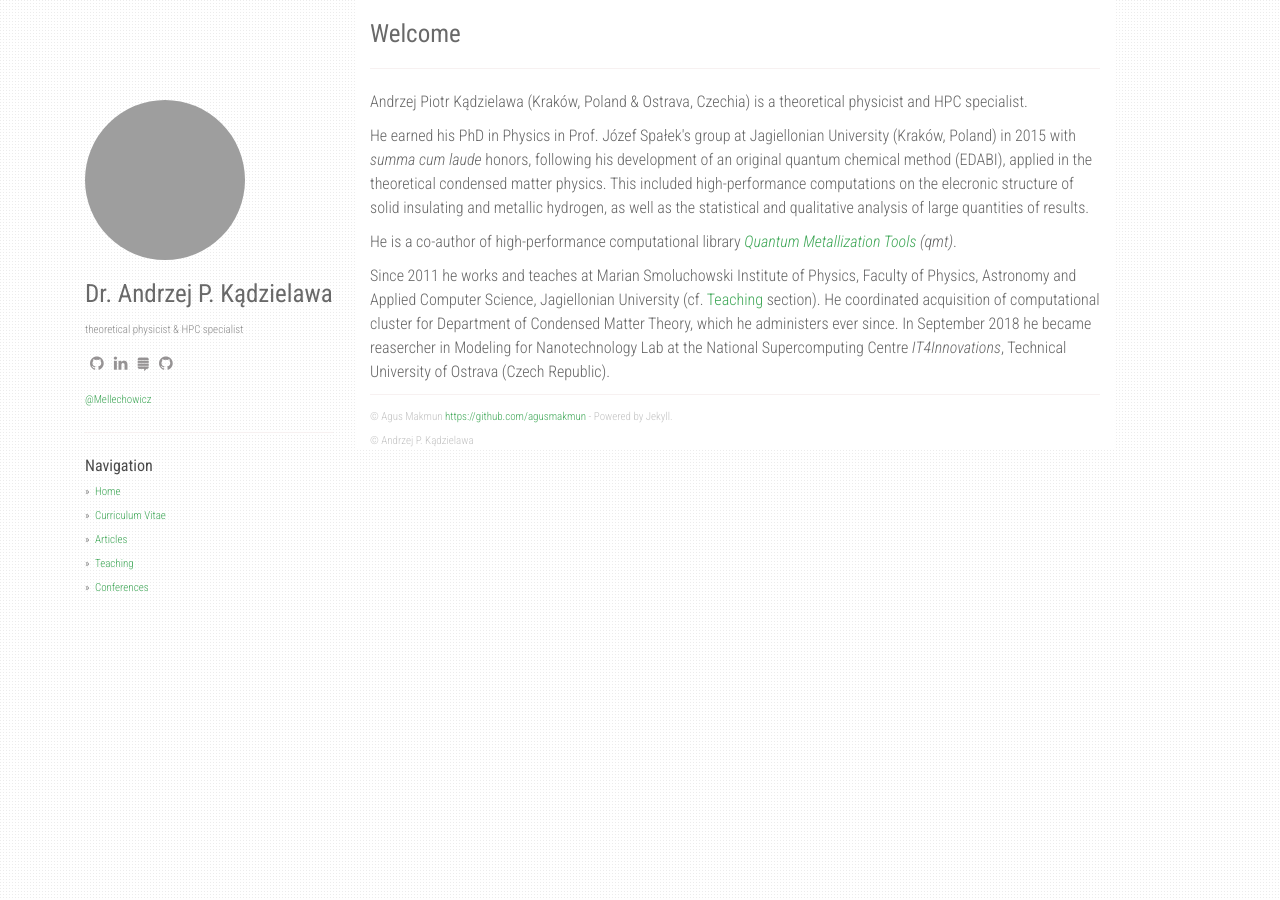
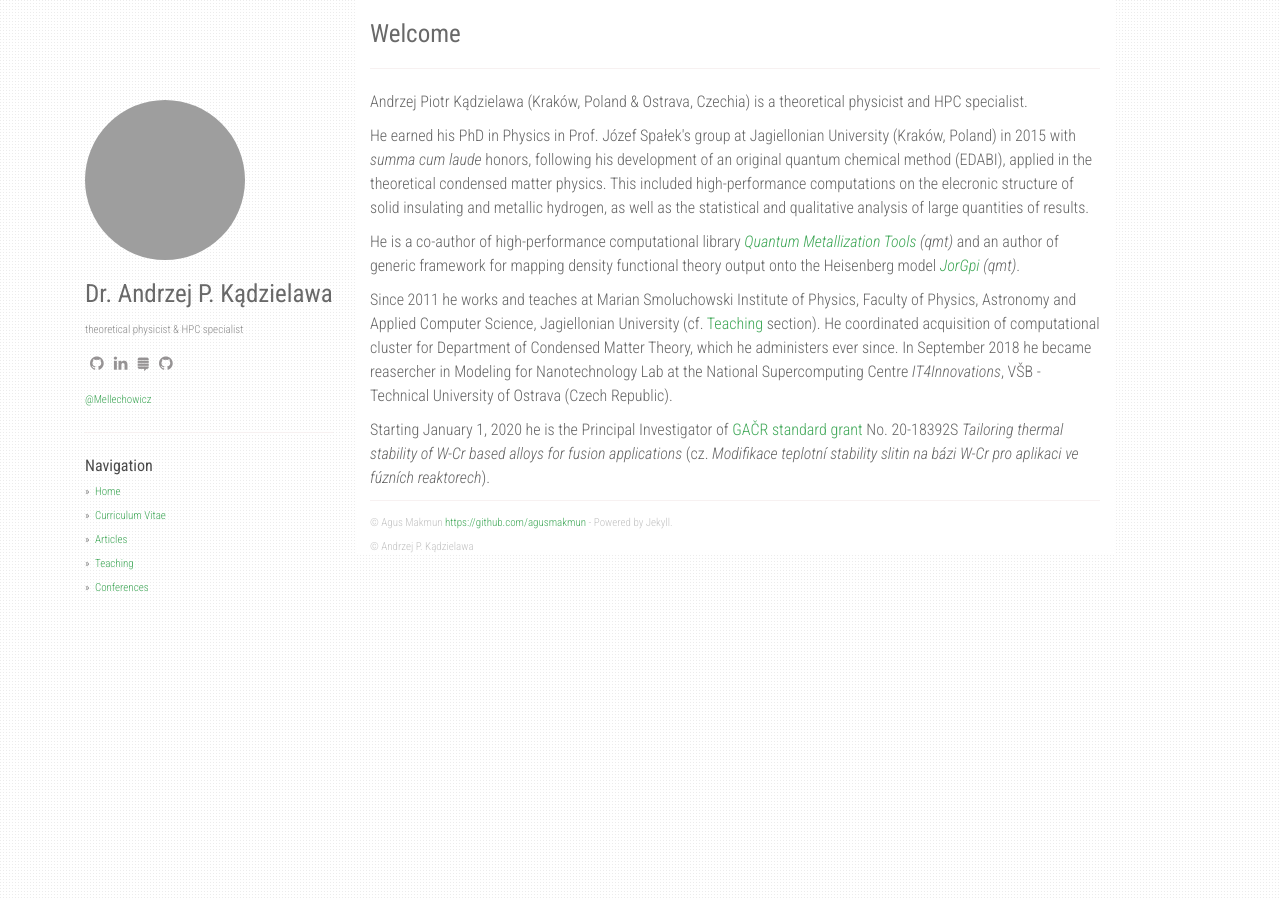
Before and after one commit to andrzejkadzielawa/andrzejkadzielawa.github.io, a Jekyll site: the page built from index.html, in a window 1280 px wide. Built offline with Jekyll 4.4.1, drawn with Linux system fonts in a browser that asks for light colours; nearby versions of some CDN libraries; the list of posts is cut into pages by our own code; grey boxes are pictures that could not be loaded.

Commit message:
Thu 12 Dec 2019 04:05:08 PM CET

```diff
--- a/index.html
+++ b/index.html
@@ -6,23 +6,28 @@ layout: default
   <h1>Welcome</h1>
   <hr />
 
-<p>
+<p align=”justify”>
 Andrzej Piotr Kądzielawa (Kraków, Poland &amp; Ostrava, Czechia) is a theoretical physicist and HPC specialist.
 </p>
 
-<p>
+<p align=”justify”>
 He earned his PhD in Physics in Prof. Józef Spałek's group at Jagiellonian University (Kraków, Poland) in 2015 with <i>summa cum laude</i> honors, following his development of an original quantum chemical method (EDABI), applied in the theoretical condensed matter physics.
 This included high-performance computations on the elecronic structure of solid insulating and metallic hydrogen, as well as the statistical and qualitative analysis of large quantities of results.
 </p>
 
-<p>
-He is a co-author of high-performance computational library <i><a href="https://bitbucket.org/azja/qmt/src/master/">Quantum Metallization Tools</a> (qmt)</i>.
+<p align=”justify”>
+He is a co-author of high-performance computational library <i><a href="https://bitbucket.org/azja/qmt/src/master/">Quantum Metallization Tools</a> (qmt)</i> and
+an author of generic framework for mapping density functional theory output onto the Heisenberg model <i><a href="https://github.com/Mellechowicz/JorG">JorGpi</a> (qmt)</i>.
 </p>
 
-<p>
+<p align=”justify”>
 Since 2011 he works and teaches at Marian Smoluchowski Institute of Physics, Faculty of Physics, Astronomy and Applied Computer Science, Jagiellonian University (cf. <a href="/teaching.html">Teaching</a> section).
 He coordinated acquisition of computational cluster for Department of Condensed Matter Theory, which he administers ever since.
-In September 2018 he became reasercher in Modeling for Nanotechnology Lab at the National Supercomputing Centre <i>IT4Innovations</i>, Technical University of Ostrava (Czech Republic).</p>
+In September 2018 he became reasercher in Modeling for Nanotechnology Lab at the National Supercomputing Centre <i>IT4Innovations</i>, V&#352;B - Technical University of Ostrava (Czech Republic).</p>
+</p>
+
+<p align=”justify”>
+Starting January 1, 2020 he is the Principal Investigator of <a href="https://gacr.cz/file-download/45672">GA&#268;R standard grant</a> No. 20-18392S <i>Tailoring thermal stability of W-Cr based alloys for fusion applications</i> (cz. <i>Modifikace teplotn&#237; stability slitin na b&#225;zi W-Cr pro aplikaci ve f&#250;zn&#237;ch reaktorech</i>).
 </p>
 
 </div><!-- end #home -->
```
